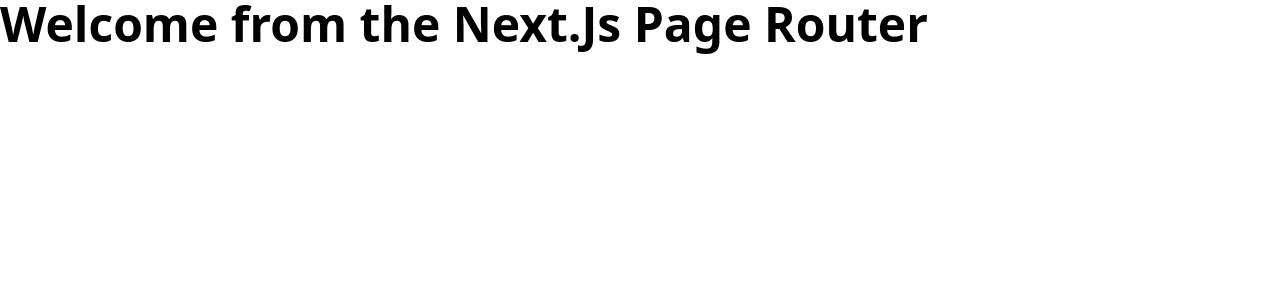
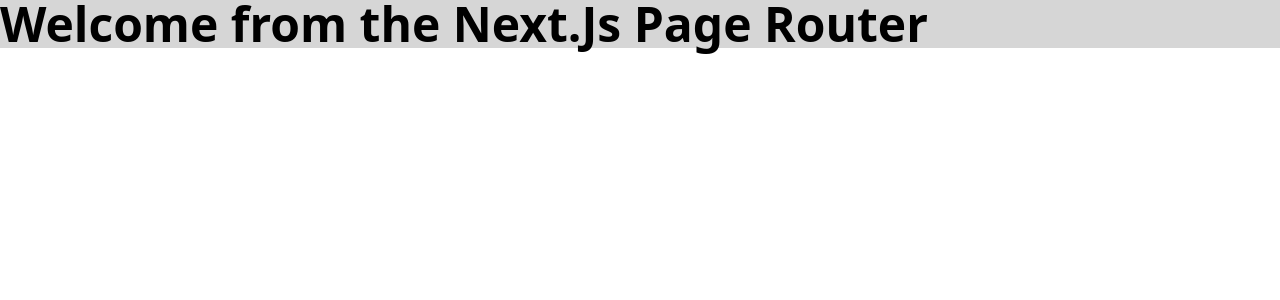
Before and after one commit to DarkoM996/nextjs-pagerouter-portfolio, a Next.js app: page / in a window 1280 px wide. Shown: the top 300 px of the page. Built offline with nearby package versions, Linux system fonts and the light colour scheme.

Commit message:
initial check

```diff
--- a/pages/index.js
+++ b/pages/index.js
@@ -4,7 +4,7 @@ const monstserrat = Montserrat({ subsets: ["latin"] });
 
 export default function Home() {
   return (
-    <main>
+    <main className="bg-[#cccc]">
       <h1 className="text-5xl font-bold">
         Welcome from the Next.Js Page Router
       </h1>
```
